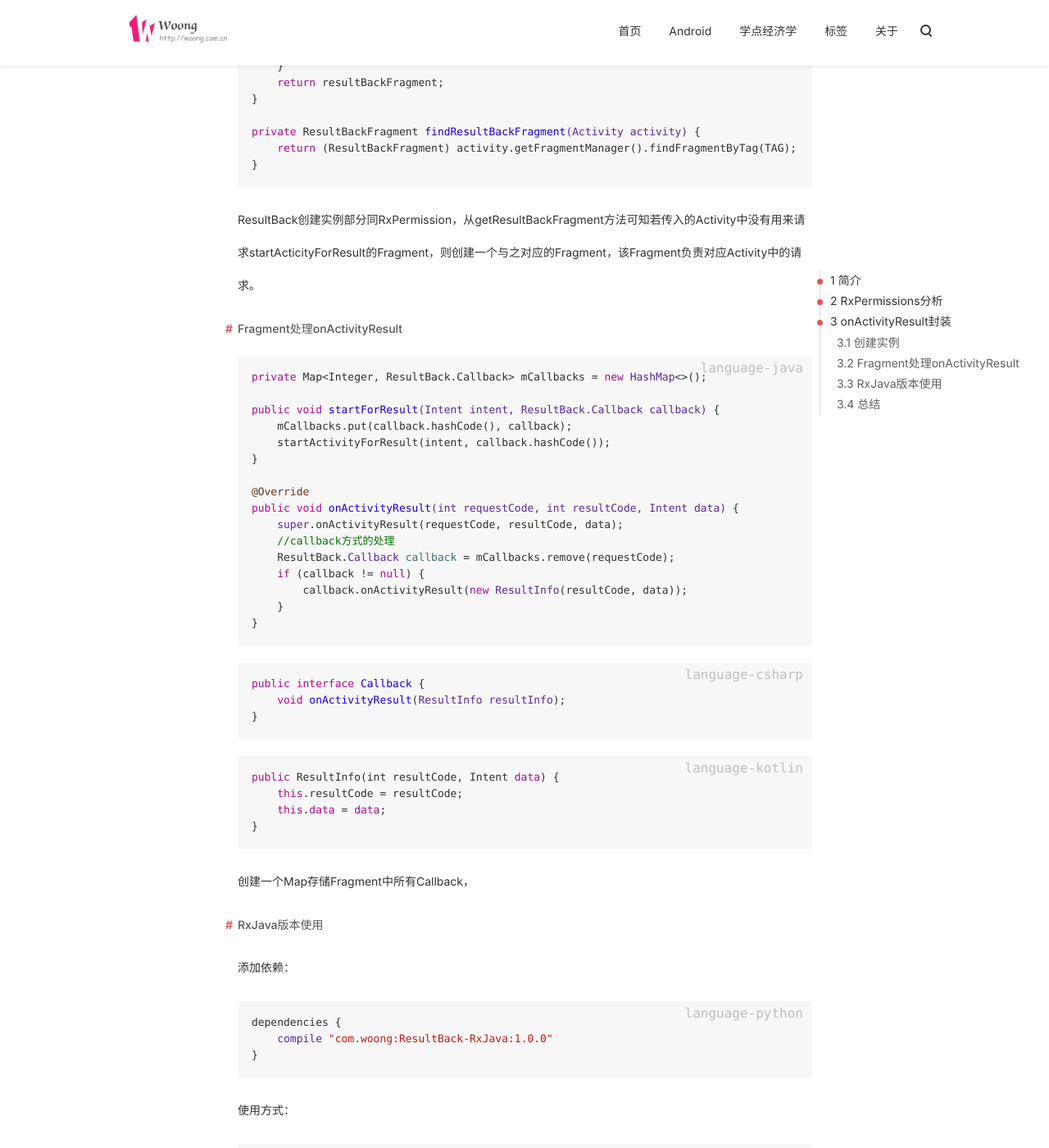
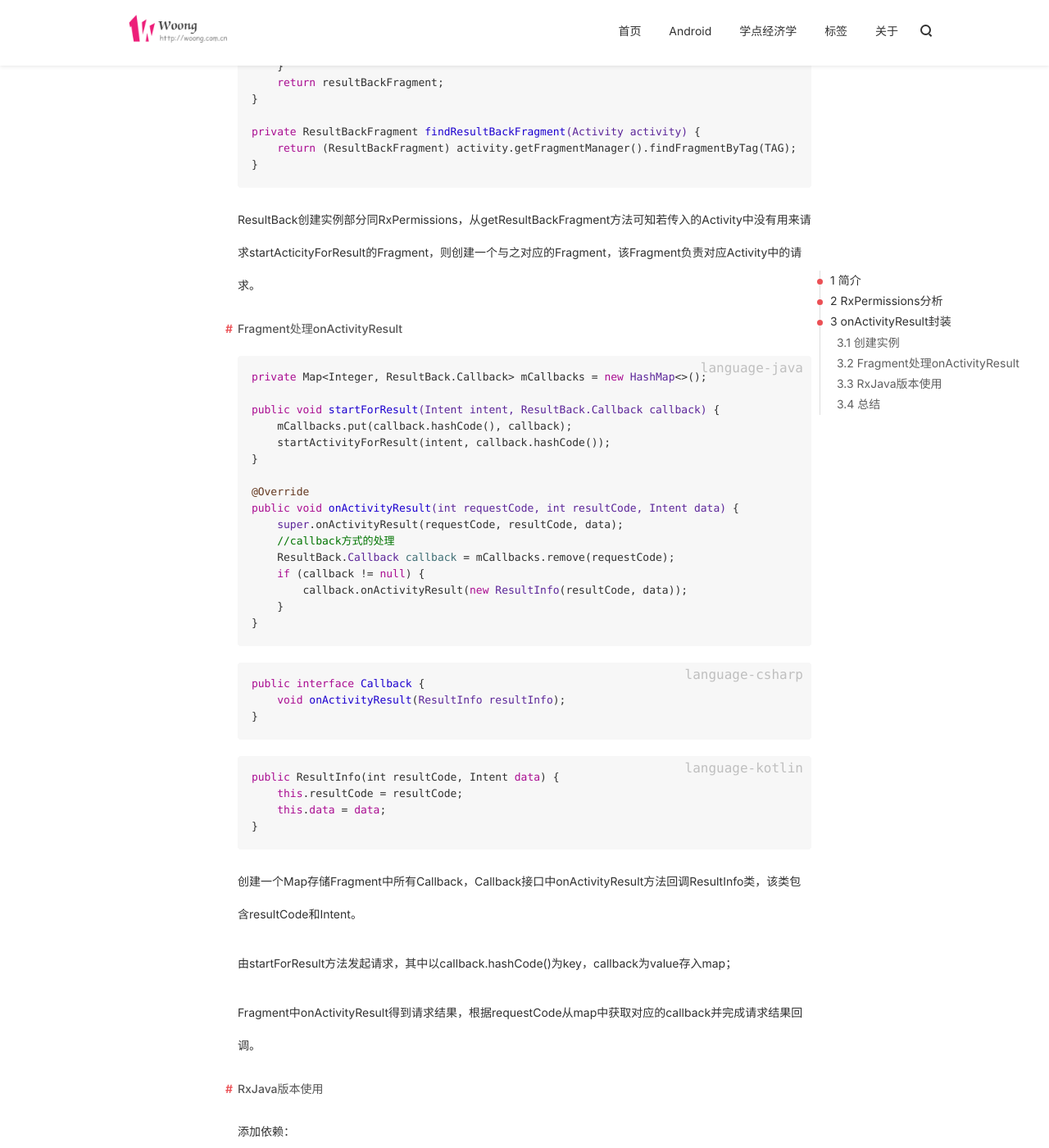
Before and after one commit to j1406493495/j1406493495.github.io, a Jekyll site: the page built from _posts/android/2018-03-04-RxPermissions源码引发的血案——onActivityResult封装.md, in a window 1280 px wide and 1400 px high, scrolled down 4298 px. Shown: the whole window at 82% size. Built offline with Jekyll 4.4.1, drawn with Linux system fonts in a browser that asks for light colours; nearby versions of some CDN libraries; comment, search, counter and statistics services are not loaded.

Commit message:
[Bug XXXX] update article Cause: None Solution: None Fixed Version: None Branch: None

````diff
--- a/_posts/android/2018-03-04-RxPermissions源码引发的血案——onActivityResult封装.md
+++ b/_posts/android/2018-03-04-RxPermissions源码引发的血案——onActivityResult封装.md
@@ -176,7 +176,7 @@ private ResultBackFragment findResultBackFragment(Activity activity) {
 }
 ```
 
-ResultBack创建实例部分同RxPermission，从getResultBackFragment方法可知若传入的Activity中没有用来请求startActicityForResult的Fragment，则创建一个与之对应的Fragment，该Fragment负责对应Activity中的请求。
+ResultBack创建实例部分同RxPermissions，从getResultBackFragment方法可知若传入的Activity中没有用来请求startActicityForResult的Fragment，则创建一个与之对应的Fragment，该Fragment负责对应Activity中的请求。
 
 ###### Fragment处理onActivityResult
 
@@ -212,7 +212,11 @@ public ResultInfo(int resultCode, Intent data) {
 }
 ```
 
-创建一个Map存储Fragment中所有Callback，
+创建一个Map存储Fragment中所有Callback，Callback接口中onActivityResult方法回调ResultInfo类，该类包含resultCode和Intent。
+
+由startForResult方法发起请求，其中以callback.hashCode()为key，callback为value存入map；
+
+Fragment中onActivityResult得到请求结果，根据requestCode从map中获取对应的callback并完成请求结果回调。
 
 ###### RxJava版本使用
 
````
